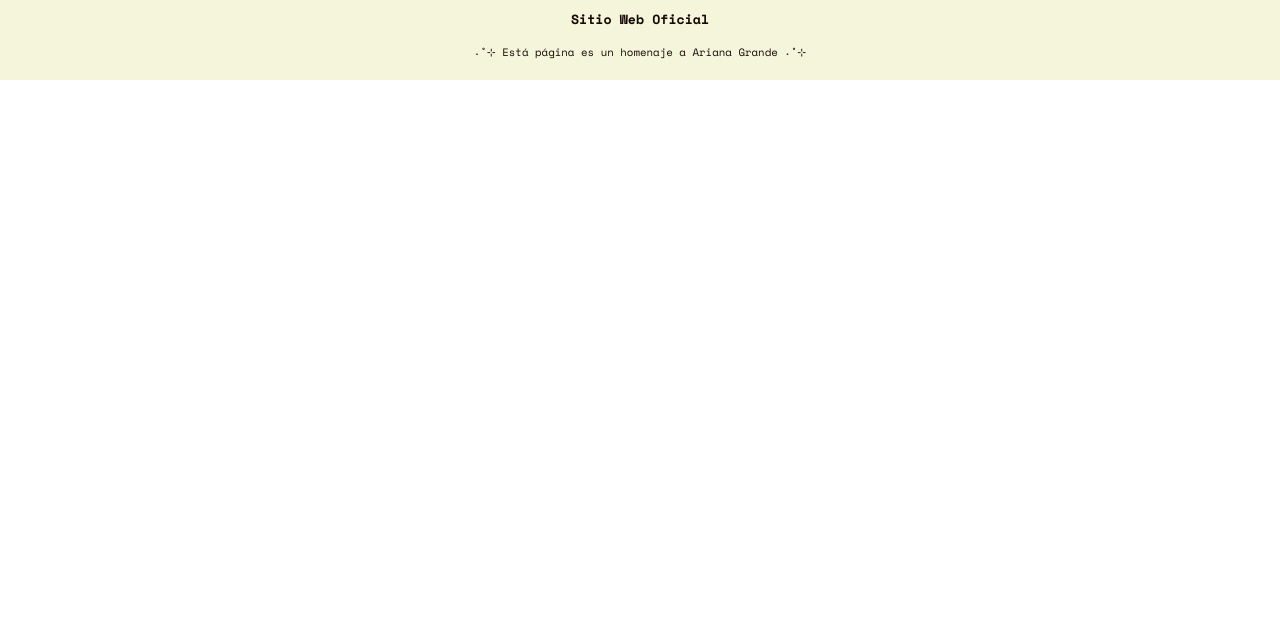
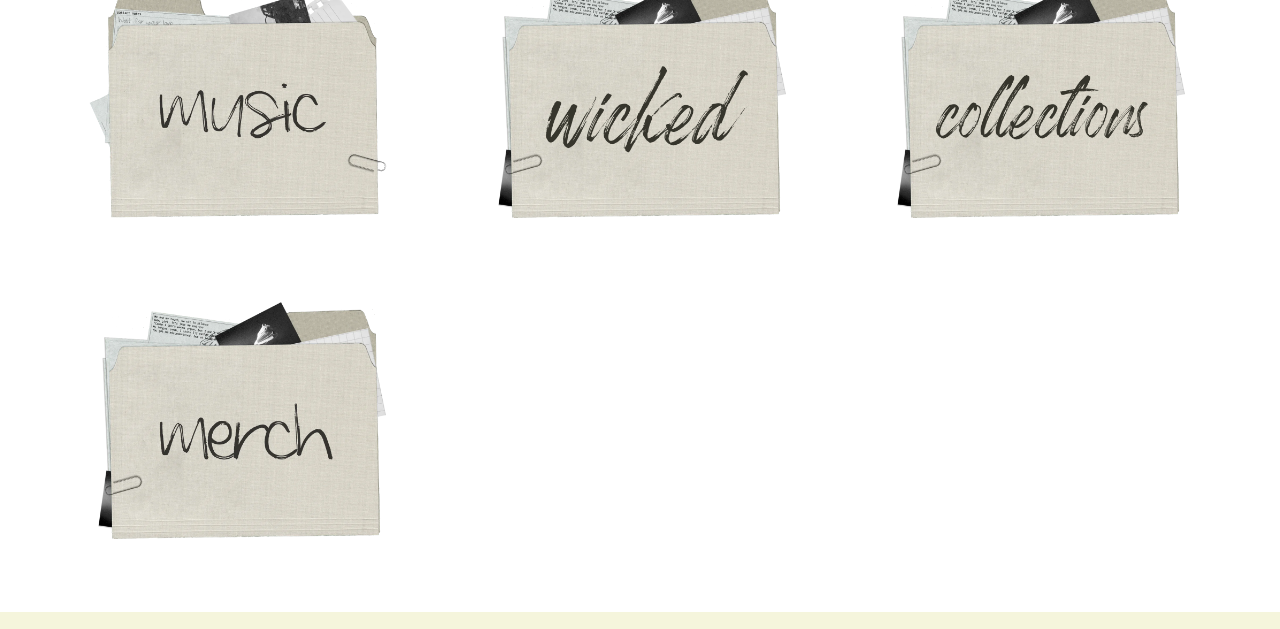
Before and after one commit to anapazparietti/proyectoFinal_FrontEnd2025_Parietti, a plain HTML site: page index.html in a window 1280 px wide. Shown: the part 870-1499 px from the top of the page. Before the commit the page ends 950 px from the top, so only its background shows below. Drawn offline with nearby package versions, Linux system fonts and the light colour scheme; a web font is replaced by a local one.

Commit message:
categorías-picture
decidir si cuando se hace hover que cambie de color las letras

```diff
--- a/css/style.css
+++ b/css/style.css
@@ -33,3 +33,23 @@ main{
   flex-direction: column;
   justify-content: flex-end;
 }
+
+/*------CATEGORÍAS INICIO----------*/
+.categorias-contenedor{
+   display: flex;
+   justify-content: space-between;
+   padding:20px 80px;
+   flex-wrap: wrap;
+   .picture-category{
+    padding: 0px;
+    margin: 0px;
+    width: auto;
+    height: auto;
+    & img{
+      width: 100%;
+      height: 321px;
+      object-fit: contain;
+      display: block;
+    }
+   }
+}
--- a/index.html
+++ b/index.html
@@ -42,7 +42,12 @@
         </section>
     </section>
 
-    <section class="categorias"></section>
+    <section class="categorias-contenedor">
+        <div class="picture-category"> <img src="images/music_folder.png" alt="categoría música"></div>
+        <div class="picture-category"> <img src="images/wicked_folder.png" alt="categoría wicked"></div>
+        <div class="picture-category"> <img src="images/collections_folder.png" alt="categoría colecciones"></div>
+        <div class="picture-category"> <img src="images/merch_folder.png" alt="categoría merch"></div>
+    </section>
     <section class="suscripcion"></section>
 
     <footer>
```
